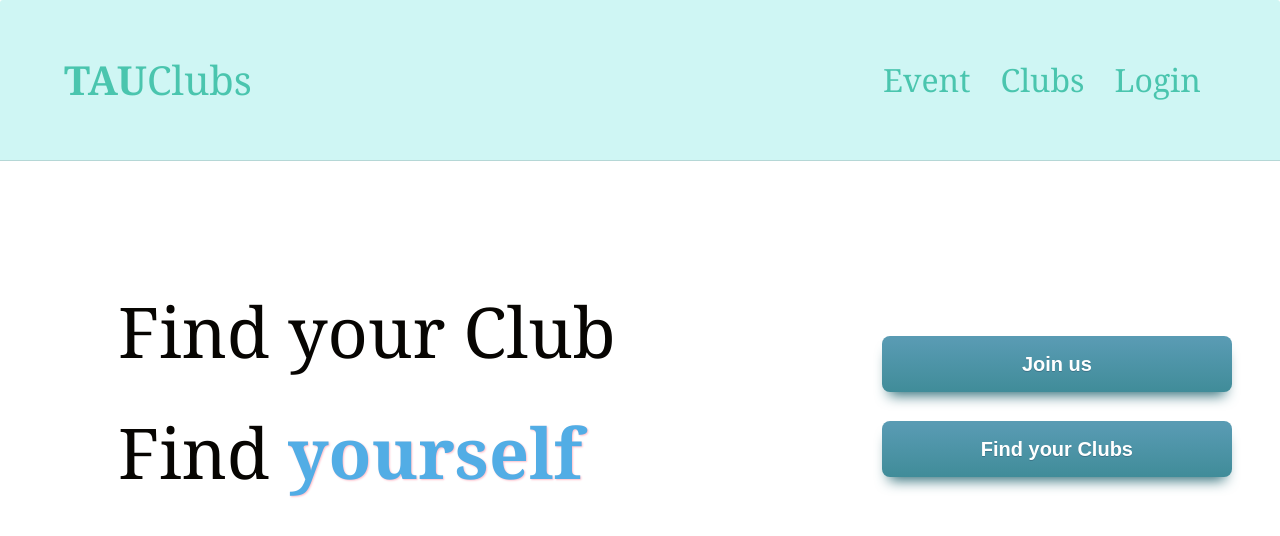
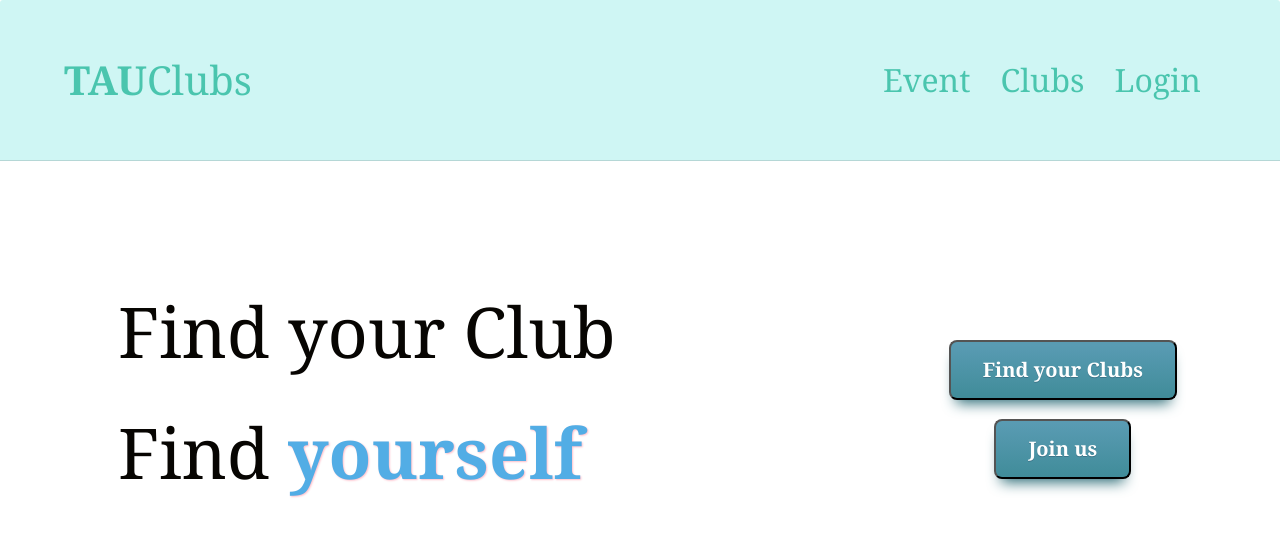
Before and after one commit to egecagdas/INF303-WS22_TAUClubs-Frontend, a React (Create React App) app in the folder tauclubs/: page / in a window 1280 px wide. Shown: the top 536 px of the page. Built offline with nearby package versions, Linux system fonts and the light colour scheme.

Commit message:
Login.js and login.css have been completed. Home.js edit button

```diff
--- a/tauclubs/src/App.css
+++ b/tauclubs/src/App.css
@@ -122,6 +122,12 @@ article {
   font-size: 70px;
   padding: 1em;
 }
+b1{
+  float:right;
+  Margin-left:10px;
+  padding-right: 55px;
+
+}
 
 .myButton {
   box-shadow: 0px 10px 14px -7px #276873;
@@ -131,12 +137,13 @@ article {
   display: inline-block;
   cursor: pointer;
   color: #ffffff;
-  font-family: Arial;
+  font-family: Cambria;
   font-size: 20px;
   font-weight: bold;
   padding: 13px 32px;
   text-decoration: none;
   text-shadow: 0px 1px 0px #3d768a;
+
 }
 .myButton:hover {
   background: linear-gradient(to bottom, #408c99 5%, #599bb3 100%);
--- a/tauclubs/src/page/Clubs.js
+++ b/tauclubs/src/page/Clubs.js
@@ -44,7 +44,7 @@ function Clubs() {
                 </li>
 
                 <li>
-                  <a href="#Login">Login</a>
+                  <a href="/Login">Login</a>
                 </li>
               </ul>
             </nav>
--- a/tauclubs/src/page/Home.js
+++ b/tauclubs/src/page/Home.js
@@ -51,10 +51,15 @@ const Home = () => {
               <p>Find  <t>yourself</t></p>
 
           </article>
-          <div>
+          <b1>
+            <div>
+                  <button className="myButton">Find your Clubs </button>
+            </div>
+            <div>
                 <button className="myButton">Join us</button>
-                <button className="myButton">Find your Clubs </button>
-          </div>
+            </div>
+          </b1>
+
         </div>
 
       </header>
--- a/tauclubs/src/page/Login.js
+++ b/tauclubs/src/page/Login.js
@@ -1,11 +1,7 @@
 import "./login.css";
-import { useParams } from "react-router-dom";
-import { Component } from "react";
 import "../App.css";
 import * as React from 'react';
-import CssBaseline from '@mui/material/CssBaseline';
-import Box from '@mui/material/Box';
-import Container from '@mui/material/Container';
+
 
 
 
@@ -43,24 +39,27 @@ function Login() {
             </nav>
 
             <main>
-                <div class="container">
-                    <label for="uname"><b>Username</b></label>
-                    <input type="text" placeholder="Enter Username" name="uname" required />
+                <div className="container d-flex justify-content-center ">
+                <div class= "formconteiner">
+                    <div>
+                        <label for="email"><b>Email</b></label>
+                        <input type="text" placeholder="Email" name="email" required />
 
                         <label for="psw"><b>Password</b></label>
-                    <input type="password" placeholder="Enter Password" name="psw" required />
+                        <input type="password" placeholder="****" name="psw" required />
 
                         <button type="submit">Login</button>
                         <label>
-                    <input type="checkbox" checked="checked" name="remember" /> Remember me
+                        <input type="checkbox" checked="checked" name="remember" />Remember me
                         </label>
                     </div>
 
-                <div class="container" style="background-color:#f1f1f1">
-                    <button type="button" class="cancelbtn">Cancel</button>
+                    <div>
+
                         <span class="psw">Forgot <a href="#">password?</a></span>
                     </div>
-
+                    </div>
+                </div>
             </main>
 
 
--- a/tauclubs/src/page/login.css
+++ b/tauclubs/src/page/login.css
@@ -1,4 +1,4 @@
-body {font-family: Arial, Helvetica, sans-serif;}
+body {font-family: Cambria;}
 form {border: 3px solid #f1f1f1;}
 input[type=text], input[type=password] {
     width: 100%;
@@ -8,22 +8,50 @@ input[type=text], input[type=password] {
     border: 1px solid #ccc;
     box-sizing: border-box;
 }
-.cancelbtn {
+span.psw {
+    float: left;
+    padding-top: 16px;
+}
+[type=checkbox]:after {
+
+    margin-left: 15px;
+    vertical-align: text-top;
+    white-space:normal;
+    display: inline-block;
+}
+
+/*.cancelbtn {
     width: auto;
     padding: 10px 18px;
-    background-color: #f44336;
-}
+    background-color: #3672f4;
+}*/
 
 
 button {
-    background-color: #04AA6D;
-    color: white;
-    padding: 14px 20px;
-    margin: 8px 0;
-    border: none;
-    cursor: pointer;
-    width: 100%;
+  box-shadow: 0px 10px 14px -7px #276873;
+  background: linear-gradient(to bottom, #599bb3 5%, #408c99 100%);
+  background-color: #599bb3;
+  border-radius: 8px;
+  display: inline-block;
+  cursor: pointer;
+  color: #ffffff;
+  font-family: Cambria;
+  font-size: 20px;
+  font-weight: bold;
+  padding: 13px 22px;
+  text-decoration: none;
+  text-shadow: 0px 1px 0px #3d768a;
 }
+button:hover {
+    background: linear-gradient(to bottom, #408c99 5%, #599bb3 100%);
+    background-color: #408c99;
+  }
 .container {
   padding: 16px;
+
 }
+.formconteiner{
+    max-width: 800px;
+
+    margin:auto 0 ;
+}
```
Lines whose indentation alone changed are shown as unchanged.
